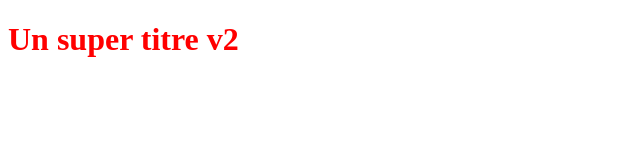
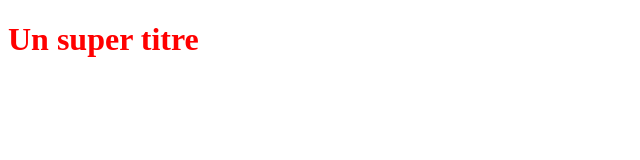
Before and after one commit to Tiphaine-abn/OpenclassroomsProject, a plain HTML site: page index.html in a window 1280 px wide. Shown: the full height of the page, 0-640 px from the left. Drawn offline with Linux system fonts and the light colour scheme.

Commit message:
Revert "V2"
This reverts commit d4bc88cdde6c971d9a67f65aab51269bc044ab9d.

```diff
--- a/index.html
+++ b/index.html
@@ -5,6 +5,6 @@
    <link rel="stylesheet" type="text/css" href="styles.css">
 </head>
 <body>
-   <h1>Un super titre v2</h1>
+   <h1>Un super titre</h1>
 </body>
 </html>
```
